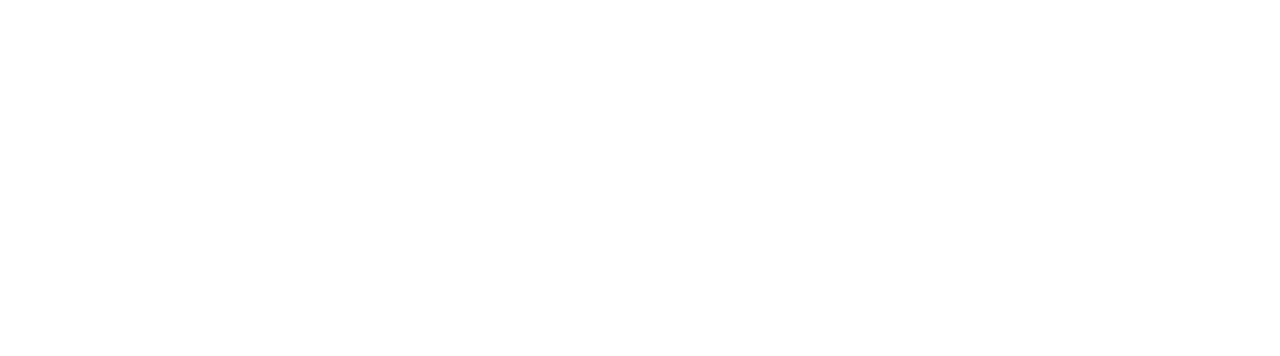
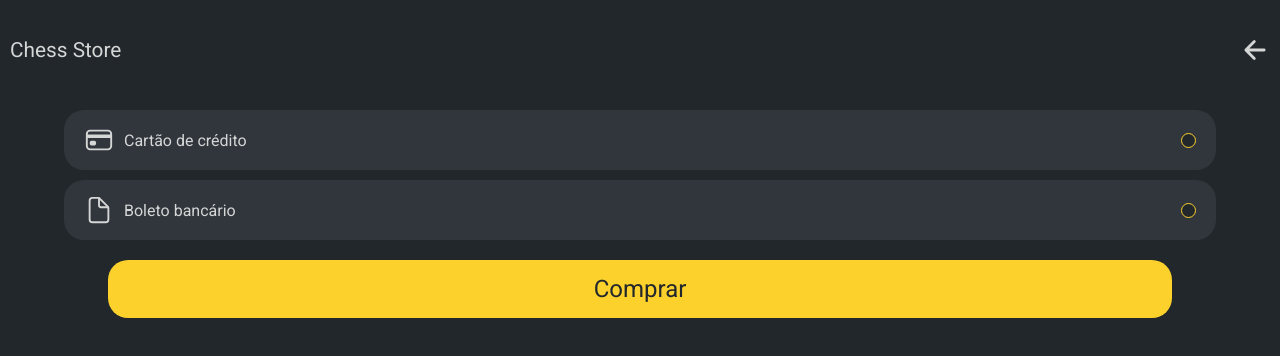
Before and after one commit to AugustoHSS/ChessStore, a React (Create React App) app: page /checkout in a window 1280 px wide. Before the commit this address had no page. Shown: the top 356 px of the page. Built offline with nearby package versions, Linux system fonts and the light colour scheme.

Commit message:
feat: Add payment options and checkout button

```diff
--- a/src/App.jsx
+++ b/src/App.jsx
@@ -7,6 +7,7 @@
 import Product from './pages/product/Product'
 import { AuthProvider } from './context/AuthContext'
 import Cart from './pages/cart'
+import Checkout from './pages/checkout/Checkout'
 
 export default function App() {
   return (
@@ -18,6 +19,7 @@
           <Route path="/home" element={<Home />} />
           <Route path="/home/:productId" element={<Product />} />
           <Route path="/cart" element={<Cart />} />
+          <Route path="/checkout" element={<Checkout />} />
         </Routes>
         <Reset />
       </BrowserRouter>
--- a/src/assets/index.jsx
+++ b/src/assets/index.jsx
@@ -3,5 +3,15 @@
 import gridIcon from './grid-outline.svg'
 import logoutIcon from './log-out-outline.svg'
 import cartIconBlack from './cart-black.svg'
+import cardIcon from './card-outline.svg'
+import docIcon from './doc-outline.svg'
 
-export { arrowBack, cartIcon, gridIcon, logoutIcon, cartIconBlack }
+export {
+  arrowBack,
+  cartIcon,
+  gridIcon,
+  logoutIcon,
+  cartIconBlack,
+  cardIcon,
+  docIcon,
+}
--- /dev/null
+++ b/src/pages/checkout/Checkout.jsx
@@ -0,0 +1,43 @@
+import React, { useState } from 'react'
+import { Container, Header } from '../../components'
+import {
+  Button,
+  OptionsContainer,
+  Option,
+  SelectFirstDot,
+  SelectSecondDot,
+} from './styles'
+import { arrowBack } from '../../assets'
+import { useNavigate } from 'react-router-dom'
+import { cardIcon, docIcon } from '../../assets'
+
+export default function Checkout() {
+  const navigate = useNavigate()
+  const [selected, setSelected] = useState(false)
+
+  return (
+    <Container>
+      <Header>
+        <h1>Chess Store</h1>
+        <img
+          src={arrowBack}
+          onClick={() => navigate('/cart')}
+          alt="Arrow back icon"
+        />
+      </Header>
+      <OptionsContainer>
+        <Option onClick={() => setSelected(1)}>
+          <img src={cardIcon} alt="Card icon" />
+          <h2>Cartão de crédito</h2>
+          <SelectFirstDot selected={selected} />
+        </Option>
+        <Option onClick={() => setSelected(-1)}>
+          <img src={docIcon} alt="Document icon" />
+          <h2>Boleto bancário</h2>
+          <SelectSecondDot selected={selected} />
+        </Option>
+      </OptionsContainer>
+      <Button>Comprar</Button>
+    </Container>
+  )
+}
--- /dev/null
+++ b/src/pages/checkout/styles.jsx
@@ -0,0 +1,101 @@
+import styled from 'styled-components'
+
+const Button = styled.button`
+  all: unset;
+
+  transition: background-color 0.4s;
+
+  width: 80%;
+  display: flex;
+  justify-content: center;
+  align-items: center;
+
+  padding: 15px 20px;
+
+  font-size: 1.5rem;
+  font-weight: 400;
+
+  color: #22272b;
+  background-color: #fcd12c;
+  border-radius: 20px;
+
+  img {
+    width: 30px;
+    height: 30px;
+  }
+
+  :hover {
+    transition: background-color 0.4s;
+    background-color: #bba139;
+    cursor: pointer;
+  }
+
+  :disabled {
+    opacity: 0.5;
+  }
+`
+const OptionsContainer = styled.div`
+  width: 100%;
+
+  display: flex;
+  flex-direction: column;
+  align-items: center;
+  justify-content: center;
+  gap: 10px;
+
+  padding-bottom: 20px;
+`
+
+const Option = styled.div`
+  display: flex;
+  justify-content: start;
+  align-items: center;
+  gap: 10px;
+
+  padding: 15px 20px;
+
+  width: 90%;
+  border-radius: 20px;
+  background-color: #31363c;
+
+  img {
+    width: 30px;
+    height: 30px;
+  }
+
+  h2 {
+    color: #d5d6d6;
+    font-size: 1rem;
+    font-weight: 400;
+    text-align: center;
+  }
+
+  :hover {
+    cursor: pointer;
+  }
+`
+
+const SelectFirstDot = styled.div`
+  margin-left: auto;
+
+  width: 15px;
+  height: 15px;
+
+  background-color: ${(props) => (props.selected > 0 ? '#fcd12c' : '#22272b')};
+
+  border-radius: 50%;
+  border: 1px solid #fcd12c;
+`
+const SelectSecondDot = styled.div`
+  margin-left: auto;
+
+  width: 15px;
+  height: 15px;
+
+  background-color: ${(props) => (props.selected < 0 ? '#fcd12c' : '#22272b')};
+
+  border-radius: 50%;
+  border: 1px solid #fcd12c;
+`
+
+export { Button, OptionsContainer, Option, SelectFirstDot, SelectSecondDot }
```
Also changed, not shown: src/assets/card-outline.svg (added), src/assets/doc-outline.svg (added).
